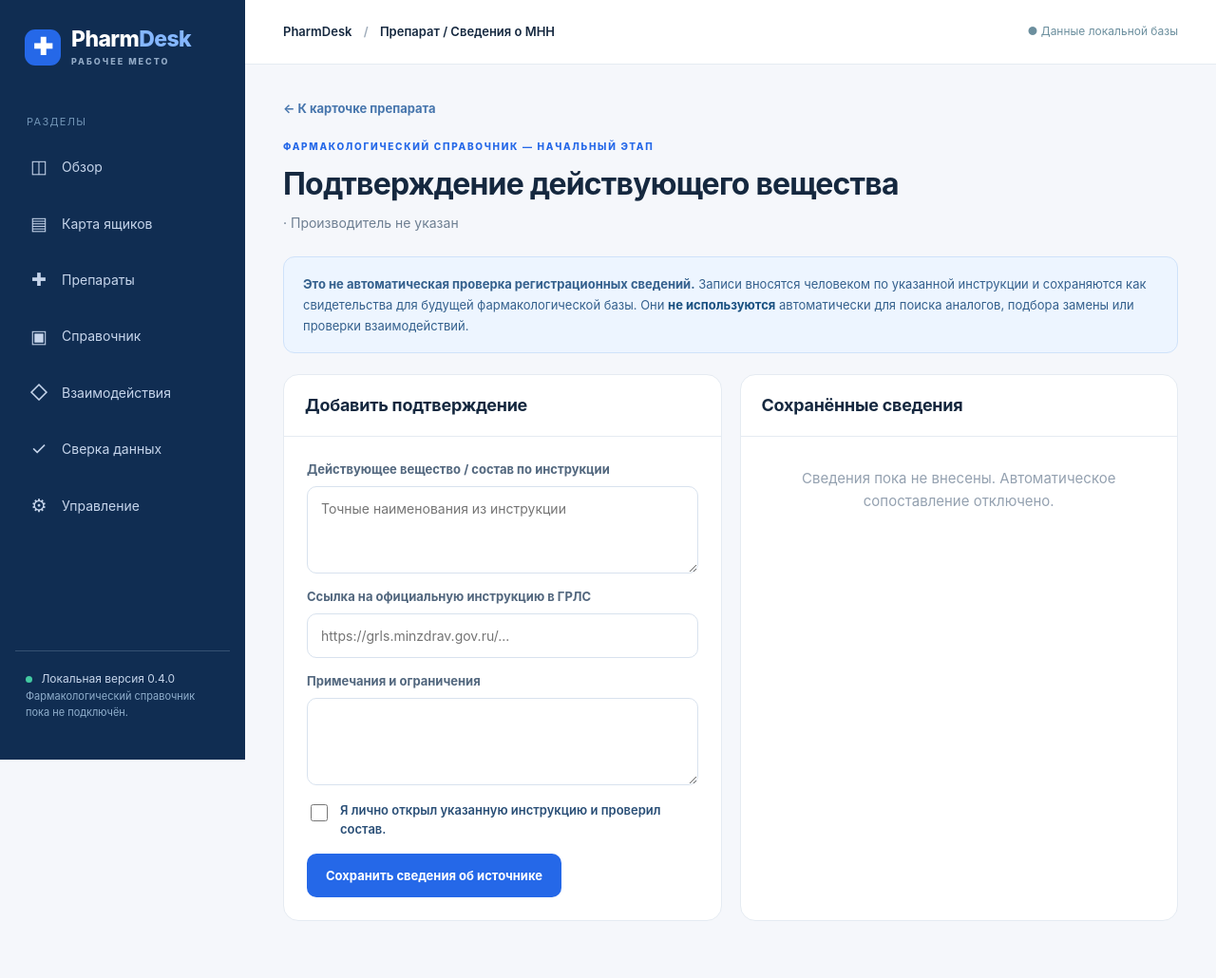
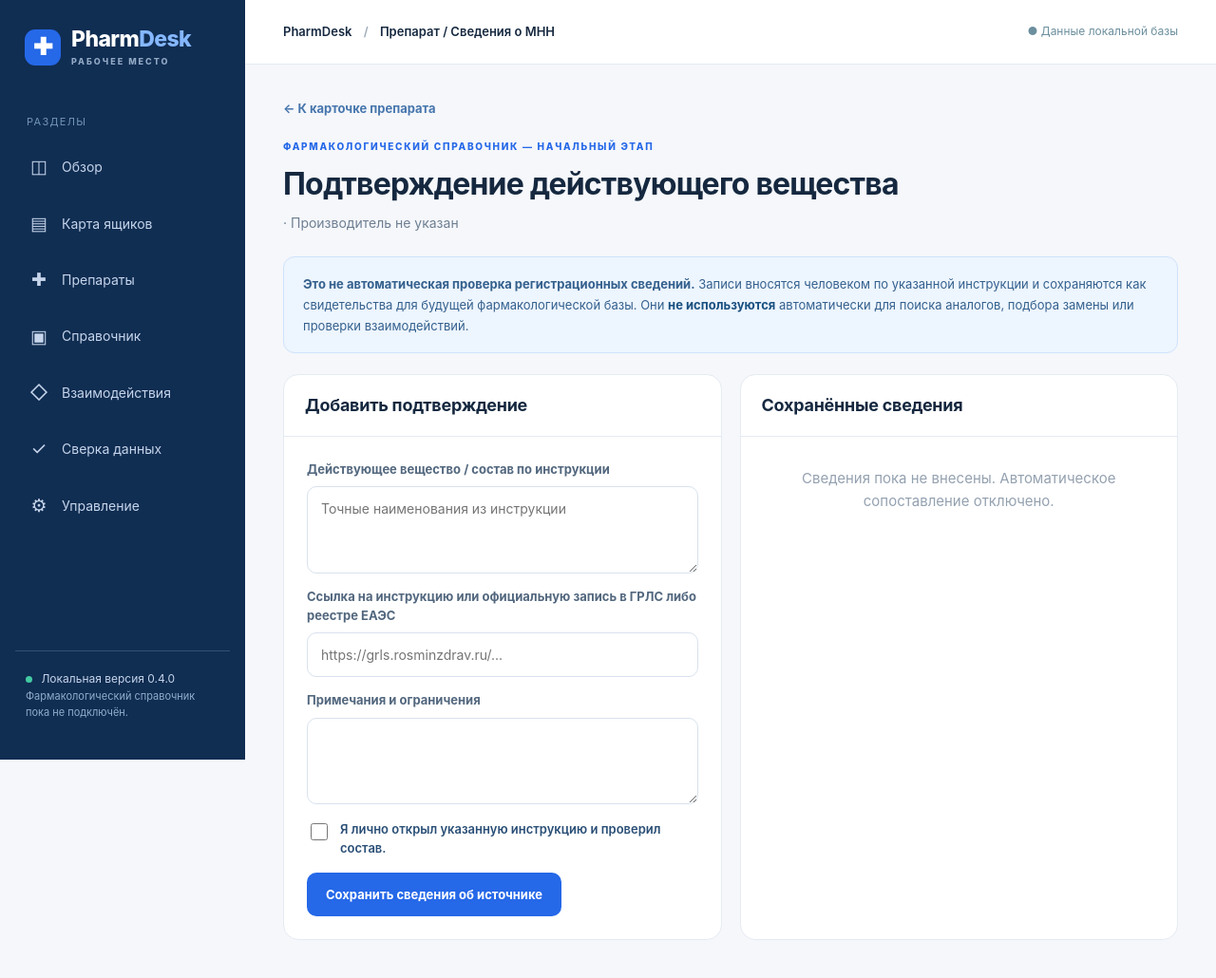
Before and after one commit to BogdanMaslyuk/PharmDesk, a FastAPI app: template app/templates/identity.html in a window 1280 px wide. Shown: the top 1030 px of the page at 95% size. Run offline with FastAPI, Linux system fonts and the light colour scheme; the template is opened without the code that fills it, so the values that code supplies are empty.

Commit message:
Update official GRLS source URL hints

```diff
--- a/app/templates/identity.html
+++ b/app/templates/identity.html
@@ -18,8 +18,8 @@
     <input type="hidden" name="csrf_token" value="{{csrf_token}}">
     <label class="form-field">Действующее вещество / состав по инструкции
       <textarea name="substances" maxlength="500" rows="3" required placeholder="Точные наименования из инструкции"></textarea></label>
-    <label class="form-field">Ссылка на официальную инструкцию в ГРЛС
-      <input type="url" name="source_url" maxlength="800" required placeholder="https://grls.minzdrav.gov.ru/..."></label>
+    <label class="form-field">Ссылка на инструкцию или официальную запись в ГРЛС либо реестре ЕАЭС
+      <input type="url" name="source_url" maxlength="800" required placeholder="https://grls.rosminzdrav.ru/..."></label>
     <label class="form-field">Примечания и ограничения
       <textarea name="note" maxlength="1000" rows="3"></textarea></label>
     <label class="review-check"><input type="checkbox" name="visually_checked" value="yes" required>
```
